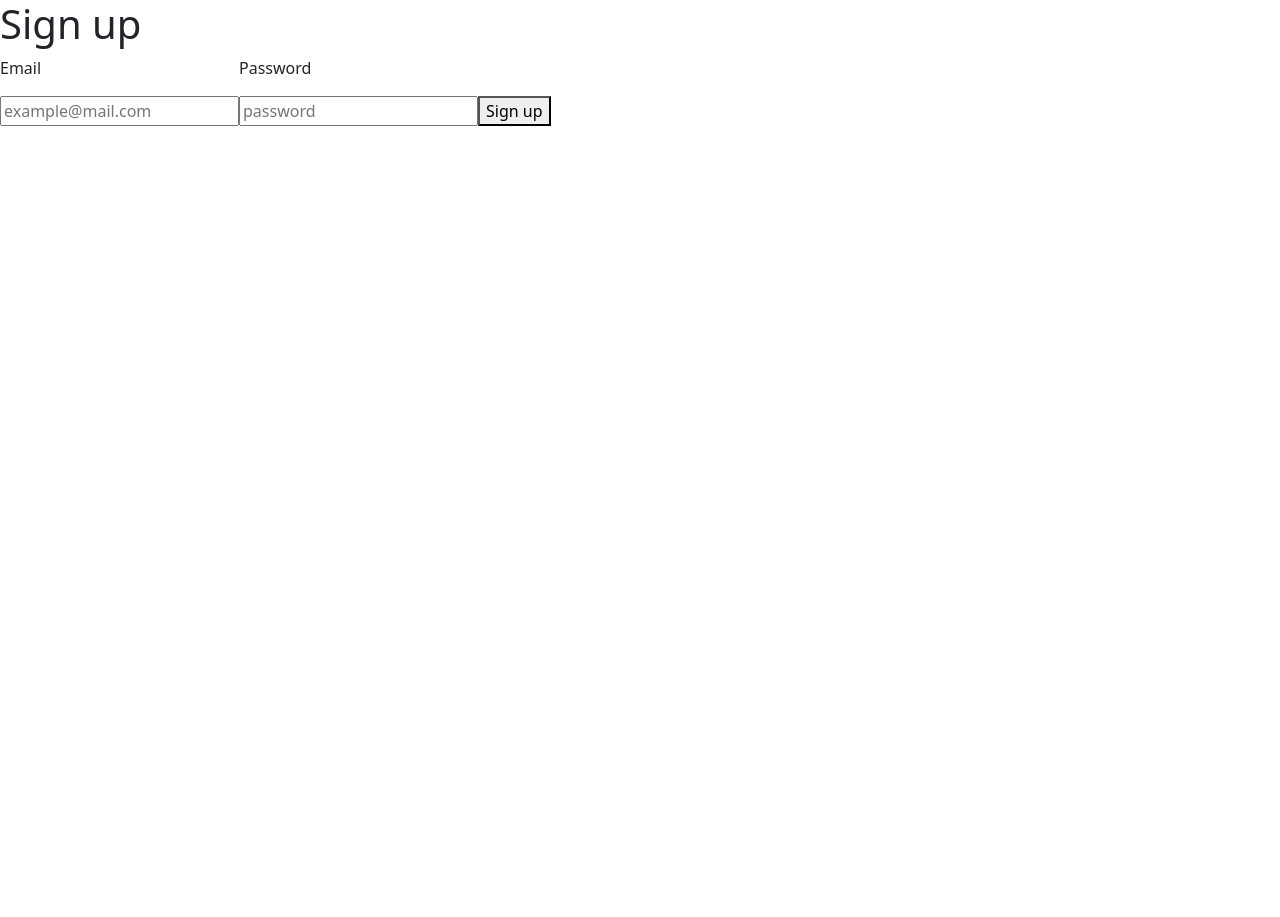
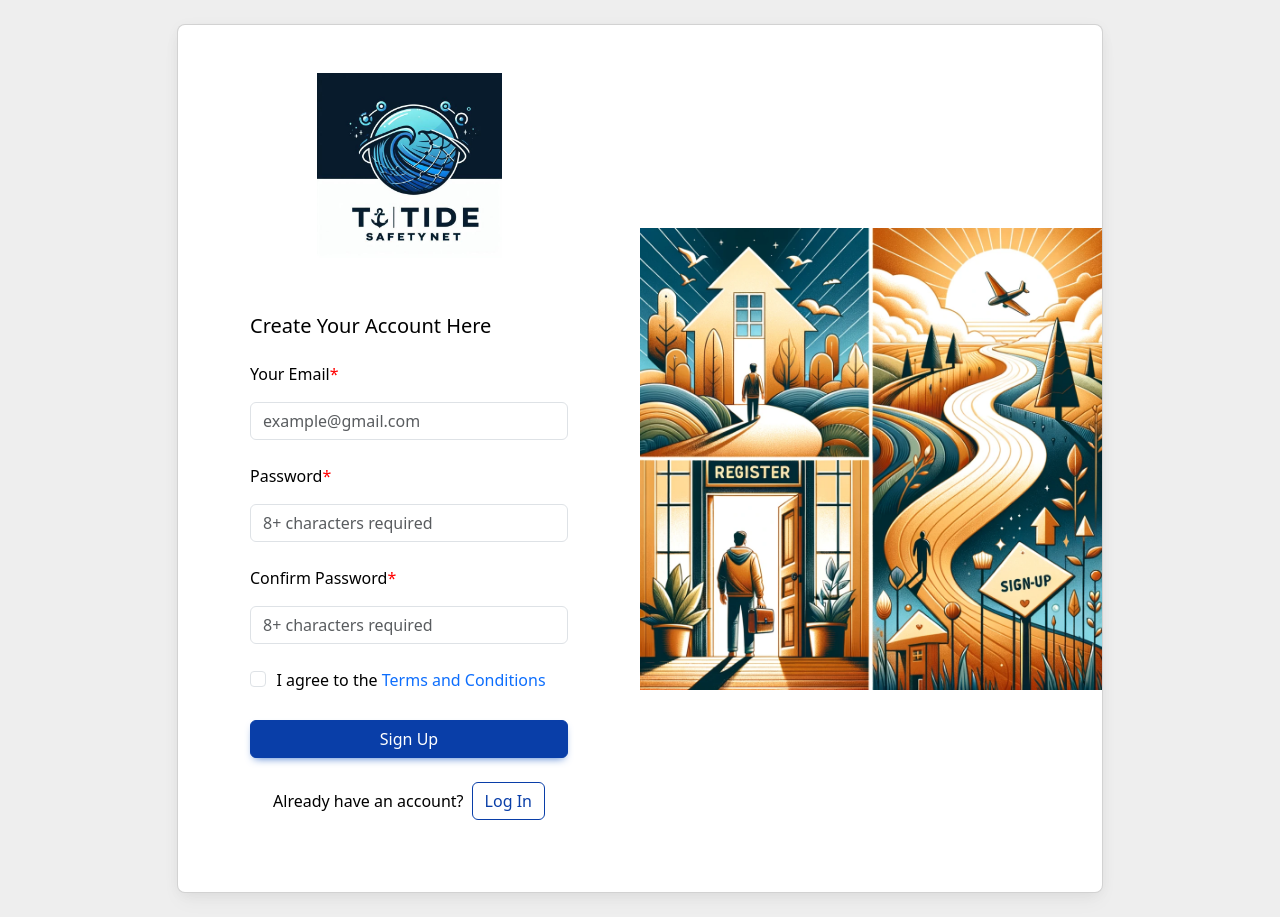
Before and after one commit to codevastorg/TideSafetyNet-nextjs, a Next.js app: page /auth/signup in a window 1280 px wide. Before the commit the page ends 800 px from the top, so only its background shows below. Built offline with nearby package versions, Linux system fonts and the light colour scheme.

Commit message:
Fix signup page UI and update signin link

```diff
--- a/src/components/landing/Hero.js
+++ b/src/components/landing/Hero.js
@@ -14,7 +14,7 @@ const HeroSection = () => {
         <h1>Welcome to TideSafetyNet</h1>
         <p>Real-time quality controlled sea level data is available.</p>
         <nav>
-          <Link href="/auth/logout" legacyBehavior>
+          <Link href="/auth/signin" legacyBehavior>
             <a className="button w-75 m-auto mb-2">
               <BsBoxArrowInLeft className="icon" />
               Logout
--- a/src/pages/auth/signup.js
+++ b/src/pages/auth/signup.js
@@ -1,42 +1,213 @@
-'use client'
-import React from "react";
+import Head from "next/head";
+import { useState } from "react";
+import Router from "next/router";
+import Image from "next/image";
+import Link from "next/link";
 import signUp from "@/firebase/auth/signup";
-import { useRouter } from 'next/navigation'
 
 const Register = () => {
-    const [email, setEmail] = React.useState('')
-    const [password, setPassword] = React.useState('')
-    const router = useRouter()
+  const [formData, setFormData] = useState({
+    email: "",
+    password: "",
+    password2: "",
+  });
 
-    const handleForm = async (event) => {
-        event.preventDefault()
+  const [successMessage, setSuccessMessage] = useState("");
+  const [errorMessage, setErrorMessage] = useState("");
 
-        const { result, error } = await signUp(email, password);
+  const handleChange = (e) => {
+    setFormData({ ...formData, [e.target.id]: e.target.value });
+  };
 
-        if (error) {
-            return console.log(error)
-        }
+  const handleSubmit = async (e) => {
+    e.preventDefault();
+    try {
+      const { result, error } = await signUp(formData.email, formData.password);
 
-        // else successful
-        console.log(result)
-        return router.push("/auth/signin")
+      if (error) {
+        console.error("Signup failed:", error);
+        setErrorMessage("Signup failed. Please try again.");
+        setSuccessMessage("");
+      } else {
+        console.log(result);
+        setSuccessMessage("Registration successful!");
+        setErrorMessage("");
+        setFormData({
+          email: "",
+          password: "",
+          password2: "",
+        });
+        setTimeout(() => {
+          setSuccessMessage("");
+        }, 2000);
+        Router.push("/auth/signin");
+      }
+    } catch (error) {
+      console.error("Error during signup:", error);
+      if (error.response && error.response.status === 400) {
+        setErrorMessage("A user with that email already exists.");
+      } else {
+        setErrorMessage("Signup failed. Please try again.");
+      }
     }
-    return (<div className="wrapper">
-        <div className="form-wrapper">
-            <h1 className="mt-60 mb-30">Sign up</h1>
-            <form onSubmit={handleForm} className="form">
-                <label htmlFor="email">
-                    <p>Email</p>
-                    <input onChange={(e) => setEmail(e.target.value)} required type="email" name="email" id="email" placeholder="example@mail.com" />
-                </label>
-                <label htmlFor="password">
-                    <p>Password</p>
-                    <input onChange={(e) => setPassword(e.target.value)} required type="password" name="password" id="password" placeholder="password" />
-                </label>
-                <button type="submit">Sign up</button>
-            </form>
+  };
+
+  return (
+    <>
+      <Head>
+        <title>SignUp</title>
+        <link
+          rel="stylesheet"
+          href="https://stackpath.bootstrapcdn.com/bootstrap/4.5.2/css/bootstrap.min.css"
+          integrity="sha384-B4gt1jrGC7Jh4AgTPSdUtOBvfO8sh+WyZ5eJRM63Xs9E9KGdVXTt4u"
+          crossOrigin="anonymous"
+        />
+      </Head>
+
+      <section
+        className="h-100 gradient-form"
+        style={{
+          backgroundColor: "#eee",
+          alignContent: "center",
+          justifyContent: "center",
+        }}
+      >
+        <div className="container py-4 h-50">
+          <div className="row d-flex justify-content-center align-items-center h-100">
+            <div className="col-xl-10">
+              <div className="card rounded-3 text-black">
+                <div className="row g-0">
+                  <div className="col-lg-6">
+                    <div className="card-body p-md-5 mx-md-4">
+                      <div className="text-center">
+                        <img
+                          src="/assets/imgs/logo.jpg"
+                          style={{ width: "185px" }}
+                          alt="logo"
+                        />
+                        <h4 className="mt-1 mb-5 pb-1"></h4>
+                      </div>
+
+                      <form onSubmit={handleSubmit}>
+                        {errorMessage && (
+                          <div className="alert alert-danger" role="alert">
+                            {errorMessage}
+                          </div>
+                        )}
+                        {successMessage && (
+                          <div className="alert alert-success" role="alert">
+                            {successMessage}
+                          </div>
+                        )}
+                        <h5 className="mb-4">Create Your Account Here</h5>
+
+                        <div className="mb-4">
+                          <label className="mb-3">
+                            Your Email
+                            <span className="text-danger mb-9">*</span>
+                          </label>
+                          <input
+                            type="email"
+                            id="email"
+                            name="email"
+                            className="form-control"
+                            placeholder="example@gmail.com"
+                            value={formData.email}
+                            onChange={handleChange}
+                          />
+                        </div>
+
+                        <div className="mb-4">
+                          <label className="mb-3">
+                            Password
+                            <span className="text-danger mb-9">*</span>
+                          </label>
+                          <input
+                            type="password"
+                            id="password"
+                            name="password"
+                            className="form-control"
+                            placeholder="8+ characters required"
+                            value={formData.password}
+                            onChange={handleChange}
+                          />
+                        </div>
+
+                        <div className="mb-4">
+                          <label className="mb-3">
+                            Confirm Password
+                            <span className="text-danger mb-9">*</span>
+                          </label>
+                          <input
+                            type="password"
+                            id="password2"
+                            name="password2"
+                            className="form-control"
+                            placeholder="8+ characters required"
+                            value={formData.password2}
+                            onChange={handleChange}
+                          />
+                        </div>
+
+                        <div className="form-check mb-4">
+                          <input
+                            className="form-check-input"
+                            type="checkbox"
+                            value=""
+                            id="termsCheckbox"
+                          />
+                          <label
+                            className="form-check-label"
+                            htmlFor="termsCheckbox"
+                          >
+                            I agree to the{" "}
+                            <a href="#terms" style={{ textDecoration: "none" }}>
+                              Terms and Conditions
+                            </a>
+                          </label>
+                        </div>
+
+                        <div className="text-center pt-1 mb-3">
+                          <button
+                            className="btn btn-primary btn-block fa-lg gradient-custom-2 mb-2"
+                            type="submit"
+                            style={{ textTransform: "none" }}
+                          >
+                            Sign Up
+                          </button>
+                        </div>
+
+                        <div className="d-flex align-items-center justify-content-center pb-4">
+                          <p className="mb-0 me-2">Already have an account?</p>
+                          <Link href={"/auth/signin"} legacyBehavior>
+                            <a
+                              className="btn btn-outline-primary"
+                              style={{ textTransform: "none" }}
+                            >
+                              Log In
+                            </a>
+                          </Link>
+                        </div>
+                      </form>
+                    </div>
+                  </div>
+                  <div className="col-lg-6 d-flex align-items-center">
+                    <Image
+                      src="/assets/imgs/register.webp"
+                      alt="Welcome Image"
+                      width={600}
+                      height={700}
+                      className="img-fluid"
+                    />
+                  </div>
+                </div>
+              </div>
+            </div>
+          </div>
         </div>
-    </div>);
-}
+      </section>
+    </>
+  );
+};
 
 export default Register;
```
Also changed, not shown: src/pages/auth/signin.js (+11 -5 lines), public/assets/imgs/register.webp (added).
